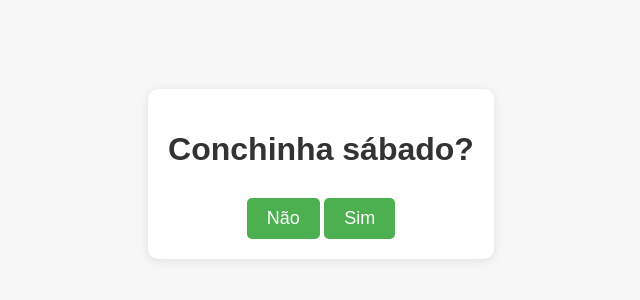
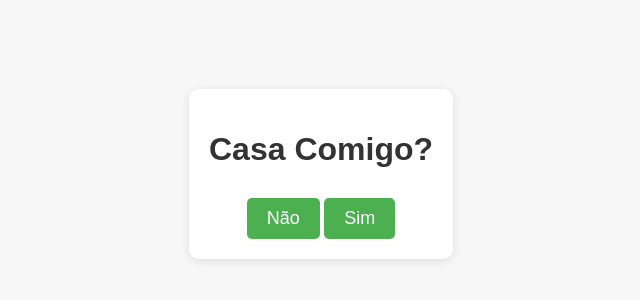
Before and after one commit to robsonlth/oi, a plain HTML site: page index.html in a window 1280 px wide. Shown: the part 234-534 px from the top of the page, without its empty margins (319-959 px from the left). Drawn offline with Linux system fonts and the light colour scheme.

Commit message:
Update index.html

```diff
--- a/index.html
+++ b/index.html
@@ -58,7 +58,7 @@
 </head>
 <body>
     <div class="container">
-        <h1>Conchinha sábado?</h1>
+        <h1>Casa Comigo?</h1>
         <button id="nao-btn" onclick="hideNoButton()">Não</button>
         <button id="sim-btn" onclick="showInvitation()">Sim</button>
         <img id="invitation" src="Convite.png" alt="Convite de Casamento">
```
